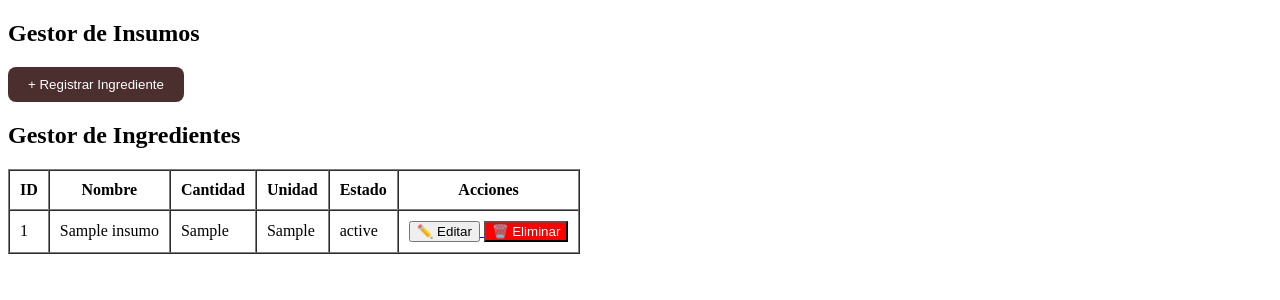
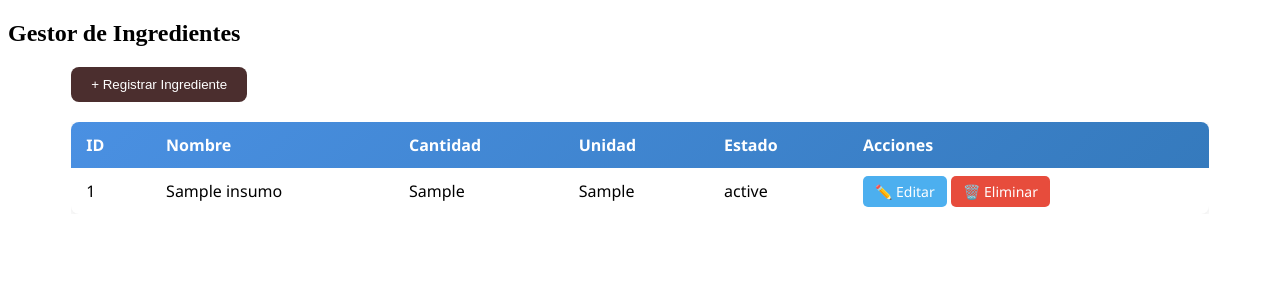
Before and after one commit to JuanEstebanAparicio/DelxiuSistemGit, a PHP site: page /Proyecto/gestor_ingredientes.php in a window 1280 px wide. Shown: the top 300 px of the page. Run offline with PHP 8.4, Linux system fonts and the light colour scheme; tables that the repository leaves empty or names only in its code hold one stand-in row (values such as "Sample post").

Commit message:
Mejora de la intefaz de la tabla

```diff
--- /dev/null
+++ b/CSS/tables.css
@@ -0,0 +1,87 @@
+/* Contenedor general */
+.content {
+    max-width: 90%;
+    margin: auto;
+    font-family: 'Segoe UI', Tahoma, sans-serif;
+}
+
+/* Mensaje de éxito */
+.success-msg {
+    color: green;
+    font-weight: bold;
+    margin-bottom: 10px;
+}
+
+/* Contenedor scrollable */
+.table-container {
+    overflow-x: auto;
+    margin-top: 20px;
+}
+
+/* Tabla principal */
+.styled-table {
+    border-collapse: collapse;
+    width: 100%;
+    background: white;
+    border-radius: 8px;
+    overflow: hidden;
+    box-shadow: 0 2px 12px rgba(0,0,0,0.1);
+    animation: fadeIn 0.5s ease-in-out;
+}
+
+/* Encabezado */
+.styled-table thead {
+    background: linear-gradient(135deg, #4a90e2, #357abd);
+    color: white;
+    text-align: left;
+}
+
+/* Celdas */
+.styled-table th, .styled-table td {
+    padding: 12px 15px;
+    transition: background 0.3s ease;
+}
+
+/* Filas alternas */
+.styled-table tbody tr:nth-child(even) {
+    background-color: #f3f3f3;
+}
+
+/* Hover fila */
+.styled-table tbody tr:hover {
+    background-color: #dbeafe;
+}
+
+/* Botones */
+.btn {
+    padding: 6px 12px;
+    border-radius: 5px;
+    text-decoration: none;
+    font-size: 14px;
+    transition: background 0.3s ease, transform 0.2s ease;
+}
+.btn:hover {
+    transform: scale(1.05);
+}
+.btn-edit {
+    background-color: #4cafef;
+    color: white;
+}
+.btn-delete {
+    background-color: #e74c3c;
+    color: white;
+}
+
+/* Animación inicial */
+@keyframes fadeIn {
+    from { opacity: 0; transform: translateY(-10px); }
+    to { opacity: 1; transform: translateY(0); }
+}
+
+/* Responsive: pantallas pequeñas */
+@media (max-width: 600px) {
+    .styled-table th, .styled-table td {
+        font-size: 13px;
+        padding: 8px;
+    }
+}
--- /dev/null
+++ b/JS/validar_fechas.js
@@ -0,0 +1,16 @@
+  document.addEventListener("DOMContentLoaded", () => {
+   const hoy = new Date().toISOString().split("T")[0];
+  document.getElementById("fecha_ingreso").value = hoy;
+  });
+
+  function validarFechas() {
+    const ingreso = document.getElementById("fecha_ingreso").value;
+    const vencimiento = document.getElementById("fecha_vencimiento").value;
+
+    if (vencimiento && vencimiento < ingreso) {
+      alert("La fecha de vencimiento no puede ser anterior a la fecha de ingreso.");
+      return false;
+    }
+
+    return true;
+  }
--- a/Model/Entity/conexion.php
+++ b/Model/Entity/conexion.php
@@ -1,4 +1,6 @@
 <?php
+class Conexion {
+  public static function obtenerConexion() {
     $host = 'localhost';
     $db   = 'bd_delix';
     $user = 'root';
@@ -15,7 +17,9 @@ $options = [
     ];
 
     try {
-  $pdo = new PDO($dsn, $user, $pass, $options);
+      return new PDO($dsn, $user, $pass, $options);
     } catch (PDOException $e) {
       exit('Error de conexión: ' . $e->getMessage());
     }
+  }
+}
--- a/View/gestor_ingredientes.php
+++ b/View/gestor_ingredientes.php
@@ -12,6 +12,7 @@ $resultado = $conexion->query($query);
     <link rel="stylesheet" href="../CSS/insumos.css">
       <link rel="stylesheet" href="../CSS/modales.css">
   <link rel="stylesheet" href="../CSS/registroInsumo.css">
+  <link rel="stylesheet" href="../CSS/tables.css">
     <style>
     .modal-content {
       max-height: 90vh;
@@ -21,17 +22,14 @@ $resultado = $conexion->query($query);
 </head>
 <body>
 
-<div class="content">
-    <h2>Gestor de Insumos</h2>
-    <button onclick="showModal('formModal')" class="modal-btn">+ Registrar Ingrediente</button>
-  </div>
+
 
   <!-- MODAL PARA REGITRAR LOS INSUMOS  -->
   <div id="formModal" class="modal hidden">
     <div class="modal-content">
       <span class="close" onclick="hideModal('formModal')">&times;</span>
       <h2>Registrar Ingrediente</h2>
-      <form action="/Proyecto_de_aula/Controller/almacen/insumos.php" method="POST">
+      <form action="/Proyecto_de_aula/Controller/almacen/insumos.php" method="POST" onsubmit="return validarFechas()">
         <label>Nombre del ingrediente:</label>
         <input type="text" name="nombre" placeholder="Ej: Tomate" required>
 
@@ -62,10 +60,10 @@ $resultado = $conexion->query($query);
         </select>
 
         <label>Fecha de ingreso:</label>
-        <input type="date" name="fecha_ingreso" required>
+        <input type="date" name="fecha_ingreso" id="fecha_ingreso" required readonly>
 
         <label>Fecha de vencimiento:</label>
-        <input type="date" name="fecha_vencimiento">
+        <input type="date" name="fecha_vencimiento" id="fecha_vencimiento" required>
 
         <label>Lote:</label>
         <input type="text" name="lote" required>
@@ -93,20 +91,23 @@ $resultado = $conexion->query($query);
     </div>
   </div>
 <script src="../JS/animations/modales.js"></script>
-
+<script src="../JS/validar_fechas.js"></script>
 <!-- ==========================================================================  -->
-
-
+  <h2>Gestor de Ingredientes</h2>
+<div class="content">
+    <button onclick="showModal('formModal')" class="modal-btn">+ Registrar Ingrediente</button>
+  </div>
   <!-- TABLA DE INSUMOS   -->
 
 <div class="content">
-        <h2>Gestor de Ingredientes</h2>
+
 
     <?php if (isset($_GET['success']) && $_GET['success'] == 1): ?>
-            <p style="color: green;">✅ Ingrediente registrado correctamente.</p>
+        <p class="success-msg">✅ Ingrediente registrado correctamente.</p>
     <?php endif; ?>
 
-        <table border="1" cellpadding="10" cellspacing="0">
+    <div class="table-container">
+        <table class="styled-table">
             <thead>
                 <tr>
                     <th>ID</th>
@@ -126,18 +127,17 @@ $resultado = $conexion->query($query);
                         <td><?= $row['unidad']; ?></td>
                         <td><?= $row['estado']; ?></td>
                         <td>
-            <a href="editar_ingrediente.php?id=<?= $row['id']; ?>">
-                <button>✏️ Editar</button>
-            </a>
-            <a href="eliminar_ingrediente.php?id=<?= $row['id']; ?>" onclick="return confirm('¿Estás seguro de eliminar este ingrediente?');">
-                <button style="background-color: red; color: white;">🗑️ Eliminar</button>
-            </a>
+                            <a href="editar_ingrediente.php?id=<?= $row['id']; ?>" class="btn btn-edit">✏️ Editar</a>
+                            <a href="eliminar_ingrediente.php?id=<?= $row['id']; ?>"
+                               onclick="return confirm('¿Estás seguro de eliminar este ingrediente?');"
+                               class="btn btn-delete">🗑️ Eliminar</a>
                         </td>
                     </tr>
                 <?php endwhile; ?>
             </tbody>
         </table>
     </div>
+</div>
     <!-- ==========================================================================  -->
 </body>
 </html>
```
Also changed, not shown: View/inicio_de_sesion.php (deleted, +0 -70 lines). Lines whose indentation alone changed are shown as unchanged.
